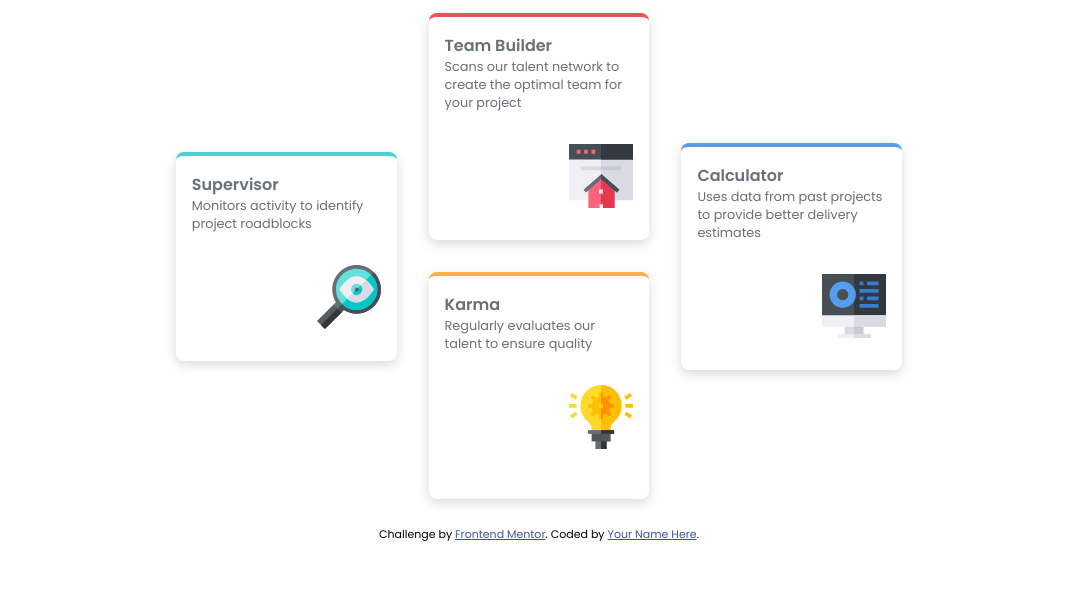
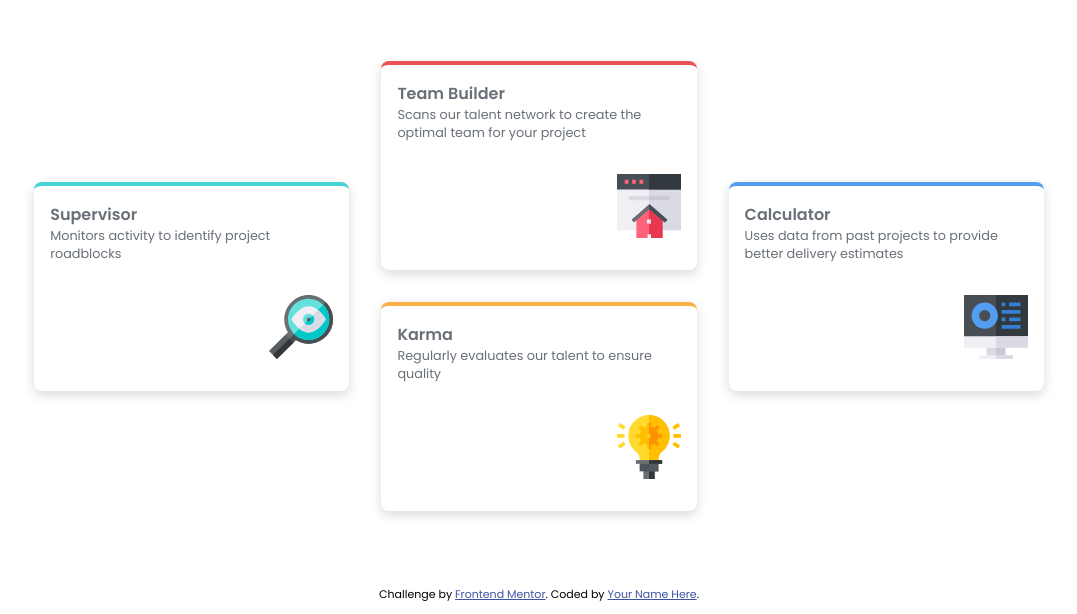
Before and after one commit to Chetan-Chaudhari/Four-card-feature-section, a plain HTML site: page index.html in a window 1280 px wide. Shown: the part 221-835 px from the top of the page, without its empty margins (101-1178 px from the left). Before the commit the page ends 800 px from the top, so only its background shows below. Drawn offline with Linux system fonts and the light colour scheme.

Commit message:
Minor fixes

```diff
--- a/styles.css
+++ b/styles.css
@@ -19,9 +19,9 @@ body {
   font-weight: 400;
 }
 .wrapper {
-  width: 60%;
+  width: 90%;
   margin: auto;
-  padding: 16px;
+  padding: 64px;
   @media (max-width: 375px) {
     width: 100%;
   }
```
